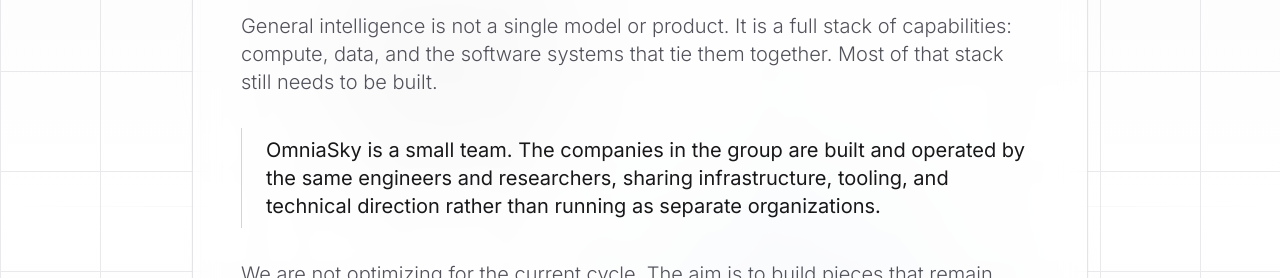
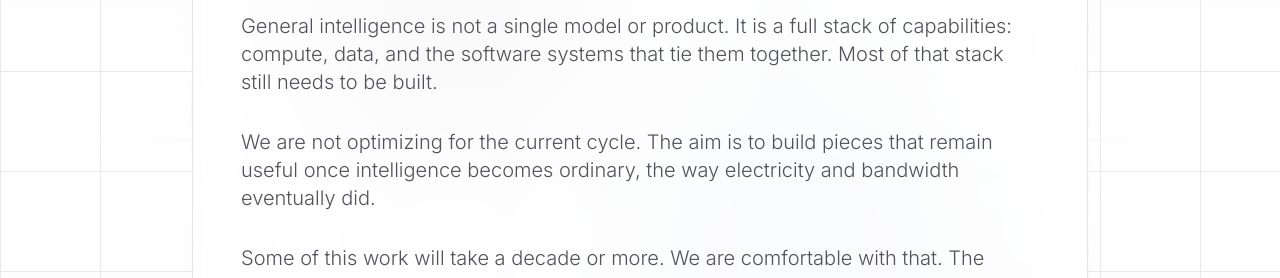
Before and after one commit to omniasky/omniasky-website, a Next.js app: page / in a window 1280 px wide. Shown: the part 2740-3018 px from the top of the page. Built offline with nearby package versions, Linux system fonts and the light colour scheme.

Commit message:
fix(copy): remove unecessary copywriting

```diff
--- a/src/components/organisms/MissionSection.tsx
+++ b/src/components/organisms/MissionSection.tsx
@@ -87,13 +87,6 @@ export const MissionSection: React.FC = () => {
               full stack of capabilities: compute, data, and the software
               systems that tie them together. Most of that stack still needs
               to be built.
-            </p>
-
-            <p className="font-normal text-zinc-900 border-l border-zinc-300 pl-6 py-2">
-              OmniaSky is a small team. The companies in the group are built
-              and operated by the same engineers and researchers, sharing
-              infrastructure, tooling, and technical direction rather than
-              running as separate organizations.
             </p>
 
             <p>
```
